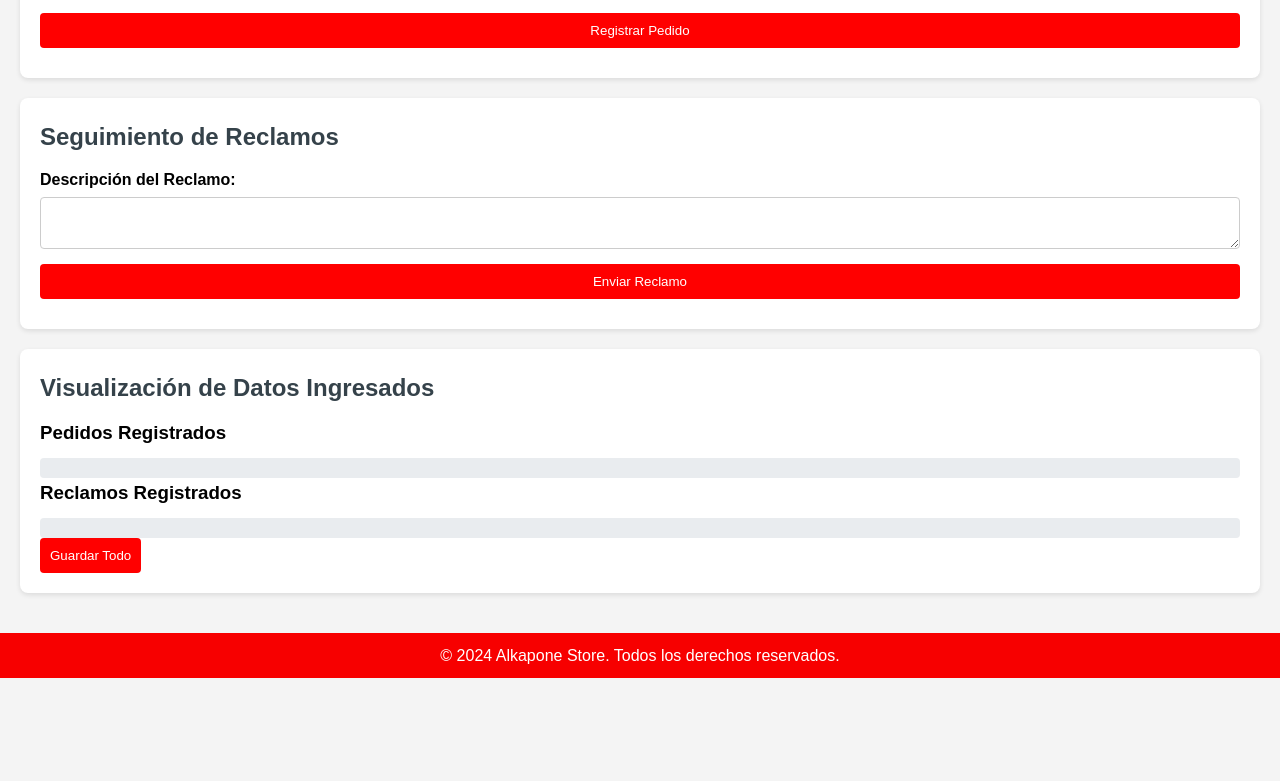
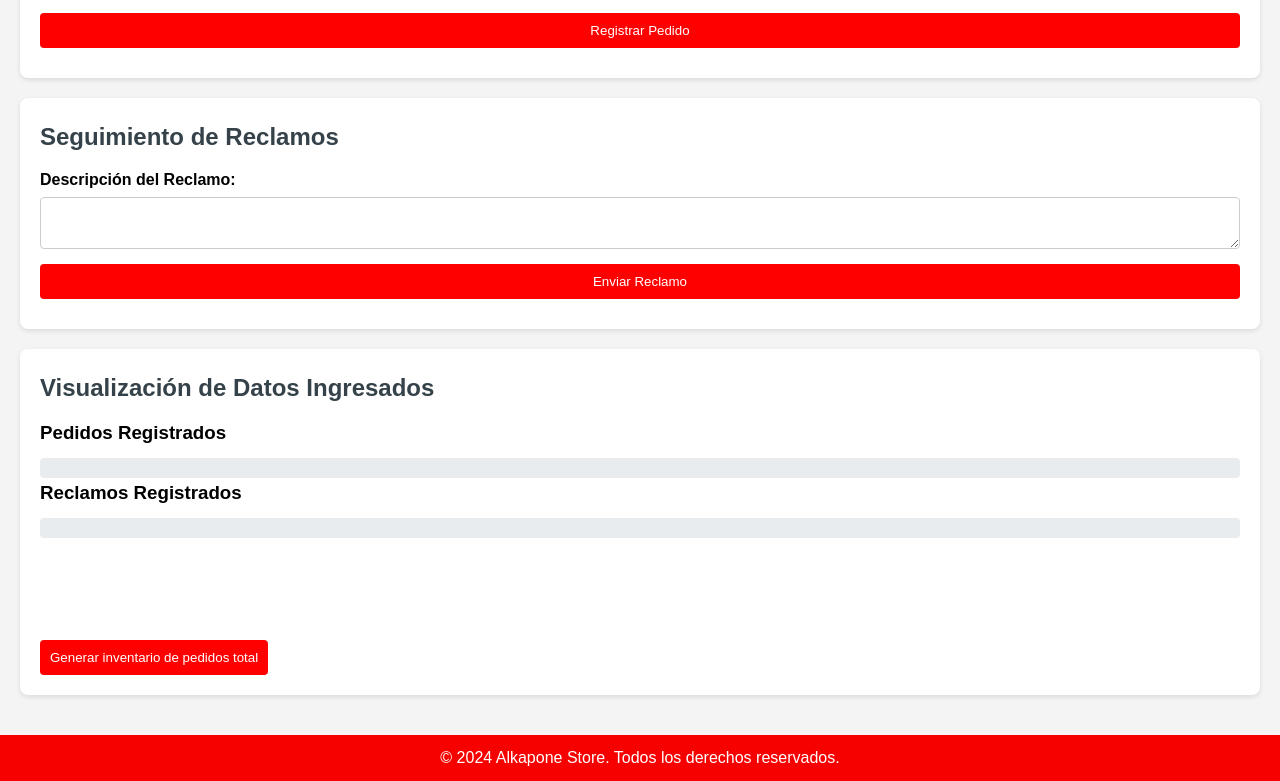
Before and after one commit to hvnbran/AlkaponeStorage, a plain HTML site: page index.html in a window 1280 px wide. Shown: the part 781-1562 px from the top of the page. Before the commit the page ends 1459 px from the top, so only its background shows below. Drawn offline with Linux system fonts and the light colour scheme.

Commit message:
Boton cuardar cambiado

```diff
--- a/index.html
+++ b/index.html
@@ -85,7 +85,9 @@
             <h3>Reclamos Registrados</h3>
             <div id="visualizacionReclamos"></div>
             <!-- Botón para guardar todos los datos -->
-            <button id="guardarTodo">Guardar Todo</button>
+            <br> </br>
+            <br></br>
+            <button id="guardarTodo">Generar inventario de pedidos total</button>
         </section>
     </main>
 
```
